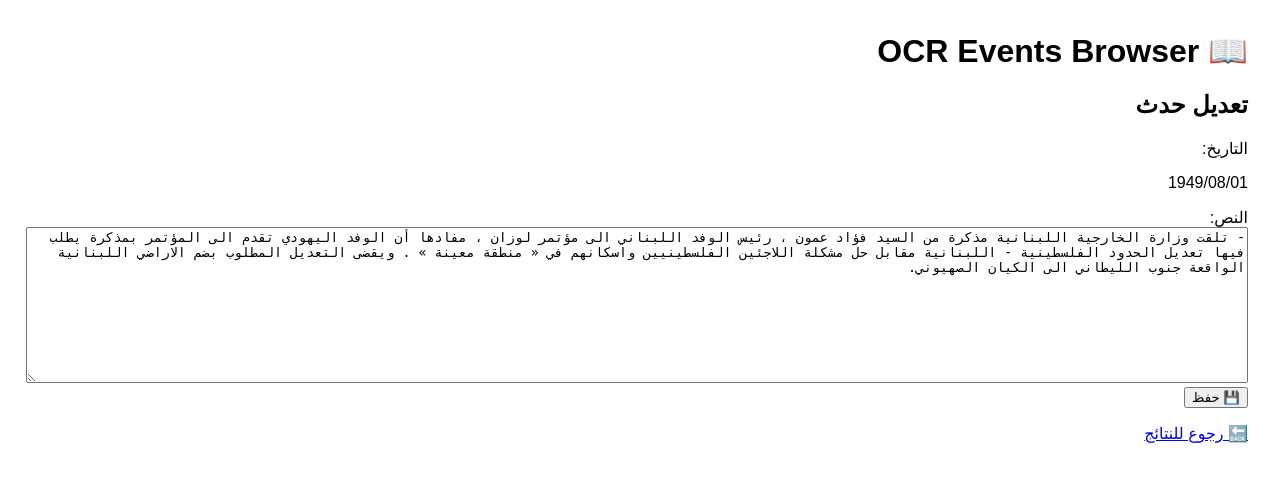
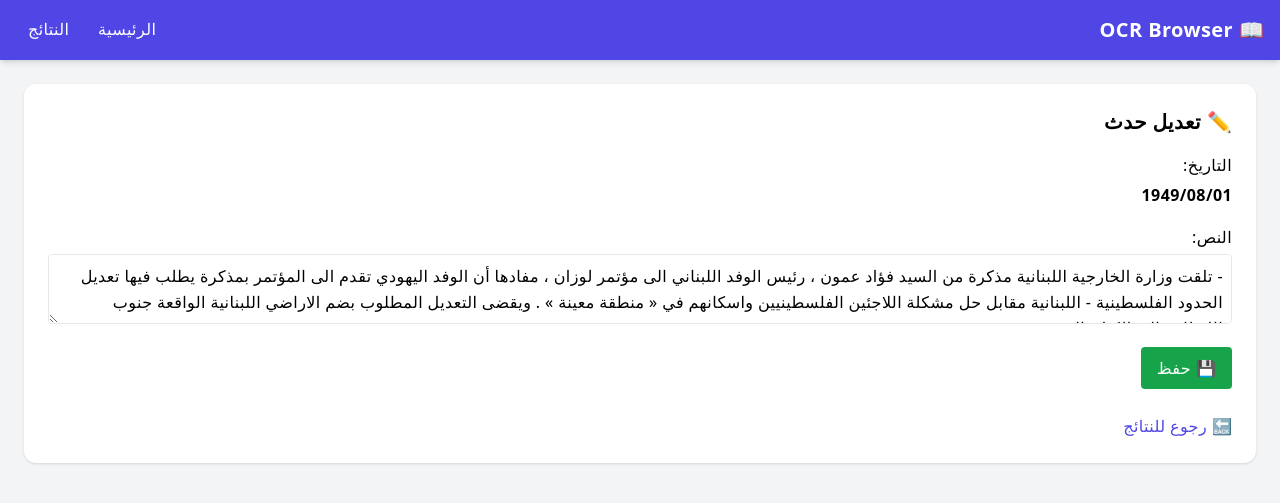
Before and after one commit to HassanMSh/arabic-chrono-dots-ocr, a FastAPI app: page /edit/31 in a window 1280 px wide. Shown: the top 503 px of the page. Run offline with FastAPI, Linux system fonts and the light colour scheme; data comes from the database, SQL or seed files in the repository; parts of the project's set-up code (start-up, migrations or seed data) failed here and were passed over; some libraries are stand-ins or nearby versions.

Commit message:
feat: ui enhancements

```diff
--- a/app/main.py
+++ b/app/main.py
@@ -1,12 +1,12 @@
 from fastapi import FastAPI
-from model.dots_ocr_4b import ocr_app
+# from model.dots_ocr_4b import ocr_app
 from app.ui import ui as ui_app  # make sure in ui.py you named it `ui = FastAPI()`
 
 # This is the FastAPI instance uvicorn will look for
 app = FastAPI()
 
 # # Mount the OCR API at /api
-app.mount("/api", ocr_app)
+# app.mount("/api", ocr_app)
 
 # Mount the UI at /
 app.mount("/", ui_app)
--- a/app/templates/base.html
+++ b/app/templates/base.html
@@ -3,14 +3,25 @@
 <head>
   <meta charset="UTF-8">
   <title>OCR Events</title>
-  <style>
-    body { font-family: sans-serif; margin: 2rem; }
-    .event { border: 1px solid #ddd; padding: 1rem; margin-bottom: 1rem; }
-    textarea { width: 100%; height: 150px; }
-  </style>
+  <script src="https://cdn.tailwindcss.com"></script>
 </head>
-<body>
-  <h1>📖 OCR Events Browser</h1>
-  {% block content %}{% endblock %}
+<body class="bg-gray-100 font-sans leading-relaxed tracking-wide">
+
+  <!-- Navbar -->
+  <nav class="bg-indigo-600 p-4 text-white shadow-md">
+    <div class="container mx-auto flex justify-between">
+      <a href="/" class="font-bold text-xl">📖 OCR Browser</a>
+      <div>
+        <a href="/" class="px-3 hover:underline">الرئيسية</a>
+        <a href="/results" class="px-3 hover:underline">النتائج</a>
+      </div>
+    </div>
+  </nav>
+
+  <!-- Main content -->
+  <main class="container mx-auto p-6">
+    {% block content %}{% endblock %}
+  </main>
+
 </body>
 </html>
--- a/app/templates/edit.html
+++ b/app/templates/edit.html
@@ -1,12 +1,23 @@
 {% extends "base.html" %}
 {% block content %}
-  <h2>تعديل حدث</h2>
-  <form action="/edit/{{ event.id }}" method="post">
-    <label>التاريخ:</label>
-    <p>{{ event.date }}</p>
-    <label>النص:</label>
-    <textarea name="new_text">{{ event.text }}</textarea>
-    <button type="submit">💾 حفظ</button>
+<div class="bg-white rounded-xl shadow p-6">
+  <h2 class="text-xl font-semibold mb-4">✏️ تعديل حدث</h2>
+  <form action="/edit/{{ event.id }}" method="post" class="space-y-4">
+    <div>
+      <label class="block mb-1">التاريخ:</label>
+      <p class="font-bold">{{ event.date }}</p>
+    </div>
+    <div>
+      <label class="block mb-1">النص:</label>
+      <textarea name="new_text"
+                class="w-full border rounded p-2 focus:outline-none focus:ring focus:ring-indigo-300">{{ event.text }}</textarea>
+    </div>
+    <button type="submit"
+            class="bg-green-600 text-white px-4 py-2 rounded hover:bg-green-700">
+      💾 حفظ
+    </button>
   </form>
-  <p><a href="/results?from_date={{ event.date }}&to_date={{ event.date }}">🔙 رجوع للنتائج</a></p>
+  <p class="mt-6"><a href="/results?from_date={{ event.date }}&to_date={{ event.date }}"
+                    class="text-indigo-600 hover:underline">🔙 رجوع للنتائج</a></p>
+</div>
 {% endblock %}
```
Also changed, not shown: app/templates/index.html (+18 -6 lines), app/templates/results.html (+17 -10 lines).
